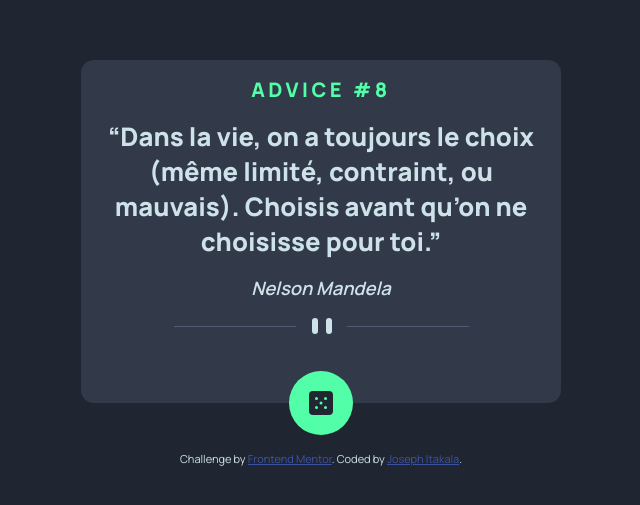
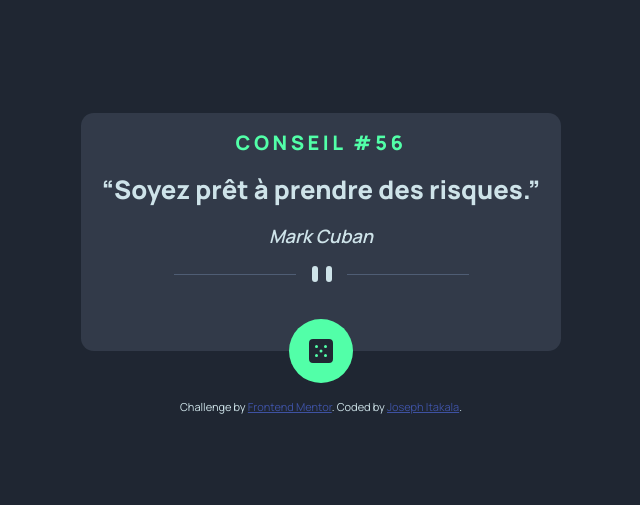
Before and after one commit to Joe-Itax/Advice-generator-app, a plain HTML site: page index.html in a window 1280 px wide. Shown: the part 137-642 px from the top of the page, without its empty margins (319-959 px from the left). Drawn offline with Linux system fonts and the light colour scheme.

Commit message:
feat: implement js and render the app dynamic

```diff
--- a/index.html
+++ b/index.html
@@ -14,7 +14,6 @@
   <link rel="preconnect" href="https://fonts.gstatic.com" crossorigin>
   <link href="https://fonts.googleapis.com/css2?family=Manrope:wght@400;500;600;700;800&display=swap" rel="stylesheet">
 
-  <!-- Feel free to remove these styles or customise in your own stylesheet 👍 -->
   <style>
     .attribution {
       font-size: 11px;
@@ -31,14 +30,13 @@
   <main class="container">
     <div class="advice-box">
       <div class="advice-number-box">
-        <p class="advice-number">Advice #<span id="advice-number">8</span></p>
+        <p class="advice-number">Conseil #<span id="advice-number"></span></p>
       </div>
       <div class="content-advice">
-        <p class="advice-text" id="advice-text"><q>Dans la vie, on a toujours le choix (même limité, contraint, ou
-            mauvais). Choisis avant qu’on ne choisisse pour toi.</q></p>
+        <p class="advice-text"><q id="advice-text"></q></p>
       </div>
       <div class="author-advice">
-        <p class="author-name" id="author-name">Nelson Mandela</p>
+        <p class="author-name" id="author-name"></p>
       </div>
       <div class="icon-advice">
         <svg width="295" height="16" xmlns="http://www.w3.org/2000/svg">
@@ -61,7 +59,6 @@
       </div>
     </div>
 
-    <!-- Advice text goes here -->
 
     <div class="attribution">
       Challenge by <a href="https://www.frontendmentor.io?ref=challenge" target="_blank">Frontend Mentor</a>.
--- a/script.js
+++ b/script.js
@@ -0,0 +1,36 @@
+const getData = async () => {
+  try {
+  const response = await fetch('./advices.json');
+  if (!response.ok) {
+    throw new Error(`Erreur lors de la récupération du fichier JSON : ${response.status}`);
+  }
+  const data = await response.json();
+  return data;
+} catch (error) {
+  console.error('Erreur :', error);
+}
+
+}
+
+
+const adviceNumber = document.querySelector("#advice-number");
+const adviceText = document.querySelector("#advice-text");
+const authorName = document.querySelector("#author-name");
+const nextAdviceBtn = document.querySelector(".next-advice-btn");
+
+
+async function displayAdvice() {
+  try {
+    const advices = await getData();
+    const randomIndice = Math.floor(Math.random() * advices.length);
+    adviceNumber.innerText = `${advices[randomIndice].id}`;
+    adviceText.innerText = `${advices[randomIndice].description}`;
+    authorName.innerText = `${advices[randomIndice].author}`;
+  } catch (error) {
+    console.error('Erreur lors de l\'affichage des conseils :', error);
+  }
+}
+
+displayAdvice();
+
+nextAdviceBtn.addEventListener("click", displayAdvice);
```
